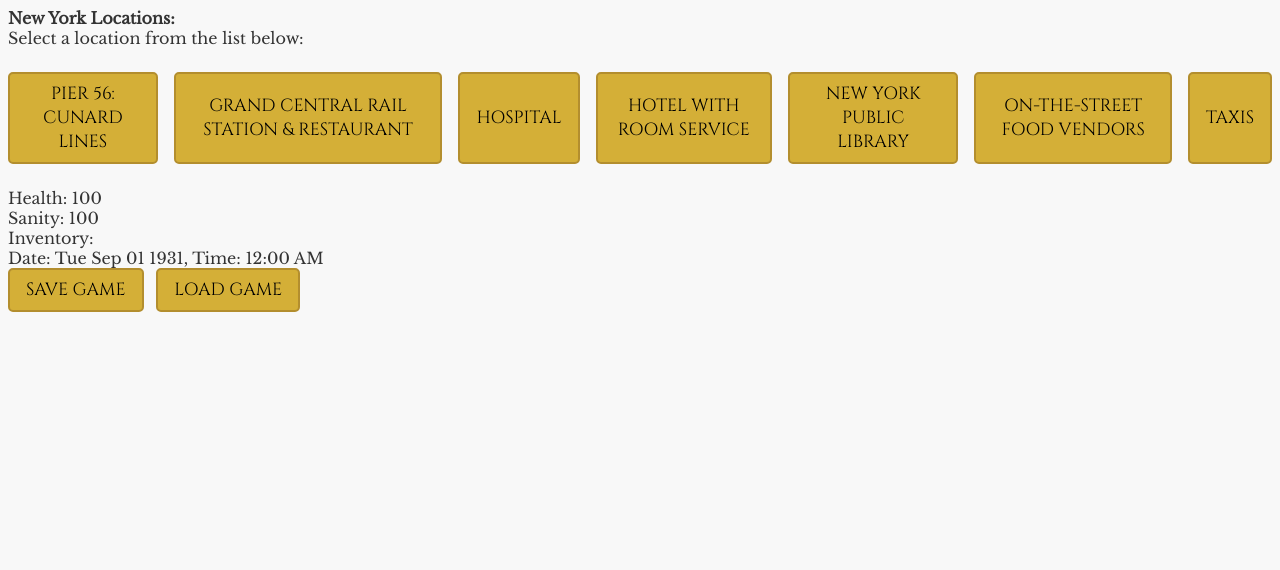
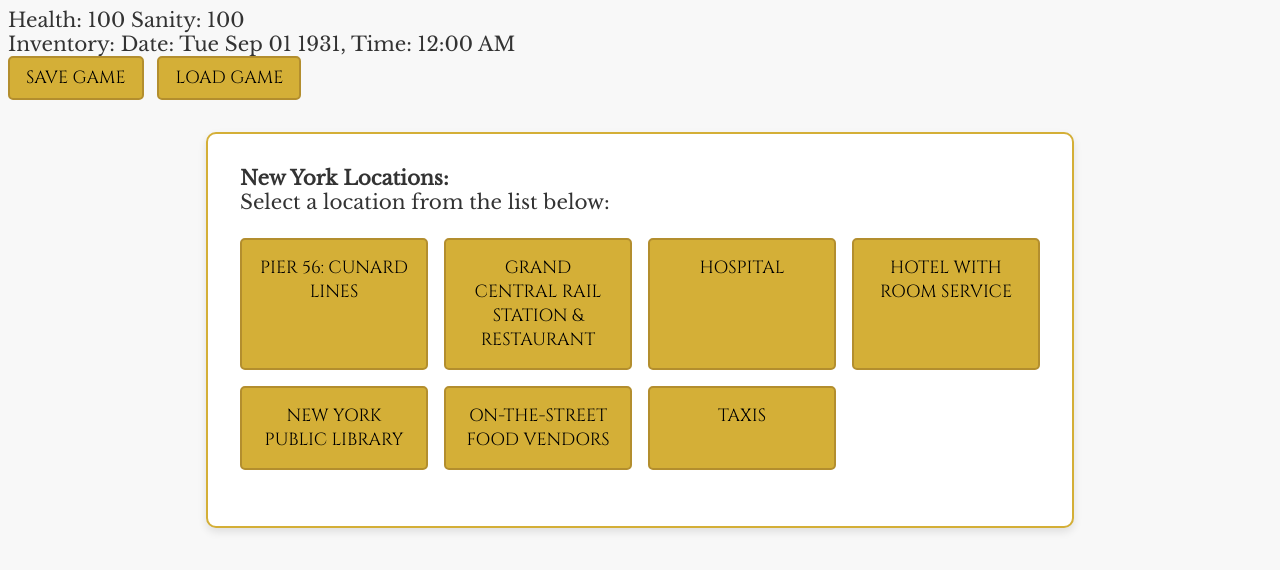
Before and after one commit to nlewis84/alone-against-the-dark-v2, a website with bundled scripts: page index.html in a window 1280 px wide. Built offline with nearby package versions, Linux system fonts and the light colour scheme.

Commit message:
chore: update styles

```diff
--- a/index.html
+++ b/index.html
@@ -7,17 +7,23 @@
     <link rel="stylesheet" href="styles.css" />
   </head>
   <body>
-    <div id="app">
+    <div id="header">
+      <div id="user-stats">
+        <span id="health">Health: 100</span>
+        <span id="sanity">Sanity: 100</span>
+        <div id="combatStatus"></div>
+        <span id="inventory">Inventory: .22 Short Automatic, Machete</span>
+        <span id="date">Date: Tue Sep 01 1931, Time: 1:00 PM</span>
+      </div>
+      <div>
+        <button id="saveButton">Save Game</button>
+        <button id="loadButton">Load Game</button>
+      </div>
+    </div>
+    <div id="game">
       <div id="description"></div>
+      <div id="imageContainer"></div>
       <div id="choices"></div>
-      <div id="imageContainer"></div>
-      <div id="health"></div>
-      <div id="sanity"></div>
-      <div id="inventory"></div>
-      <div id="date"></div>
-      <div id="combatStatus"></div>
-      <button id="saveButton">Save Game</button>
-      <button id="loadButton">Load Game</button>
     </div>
     <script src="src/index.js" type="module"></script>
   </body>
--- a/styles.css
+++ b/styles.css
@@ -5,6 +5,7 @@
   font-family: 'Libre Baskerville', serif;
   background-color: #f8f8f8;
   color: #333;
+  font-size: 1.25rem;
 }
 
 /* Custom button styles */
@@ -22,6 +23,7 @@
   border-radius: 10px;
   box-shadow: 0 4px 8px rgba(0, 0, 0, 0.1);
   margin: auto;
+  margin-top: 2rem;
 }
 
 /* Custom text styles */
@@ -31,15 +33,23 @@
 }
 
 #choices {
-  display: flex;
-  gap: 1rem; /* Add space between buttons */
+  display: grid;
+  grid-template-columns: repeat(auto-fit, minmax(150px, 1fr));
+  gap: 1rem;
 }
 
 #choices button {
-  background-color: #d4af37; /* Gold background */
+  width: 100%;
+  display: grid;
+  grid-template-columns: repeat(auto-fit, minmax(150px, 1fr));
+  gap: 1rem;
+
+  max-width: 200px;
+  padding: 1rem;
+  text-align: center;
+  background-color: #d4af37;
   color: black;
-  border: 2px solid #b38e2e; /* Slightly darker gold border */
-  padding: 0.5rem 1rem;
+  border: 2px solid #b38e2e;
   border-radius: 5px;
   font-family: 'Cinzel', serif;
   font-size: 1.1rem;
@@ -47,6 +57,12 @@
   transition:
     background-color 0.3s,
     border-color 0.3s;
+}
+
+#choices button:nth-child(2n + 1),
+button:nth-child(2n + 2) {
+  margin-left: auto;
+  margin-right: auto;
 }
 
 #choices button:hover {
@@ -77,6 +93,8 @@
 }
 
 #imageContainer {
+  max-width: 100%;
+  margin-bottom: 1.5rem;
   border: 2px solid #ccc; /* Light grey border, adjust color as needed */
   background: #f0f0f0; /* Light background, adjust color as needed */
   padding: 10px; /* Adds space inside the container, around the image */
```
